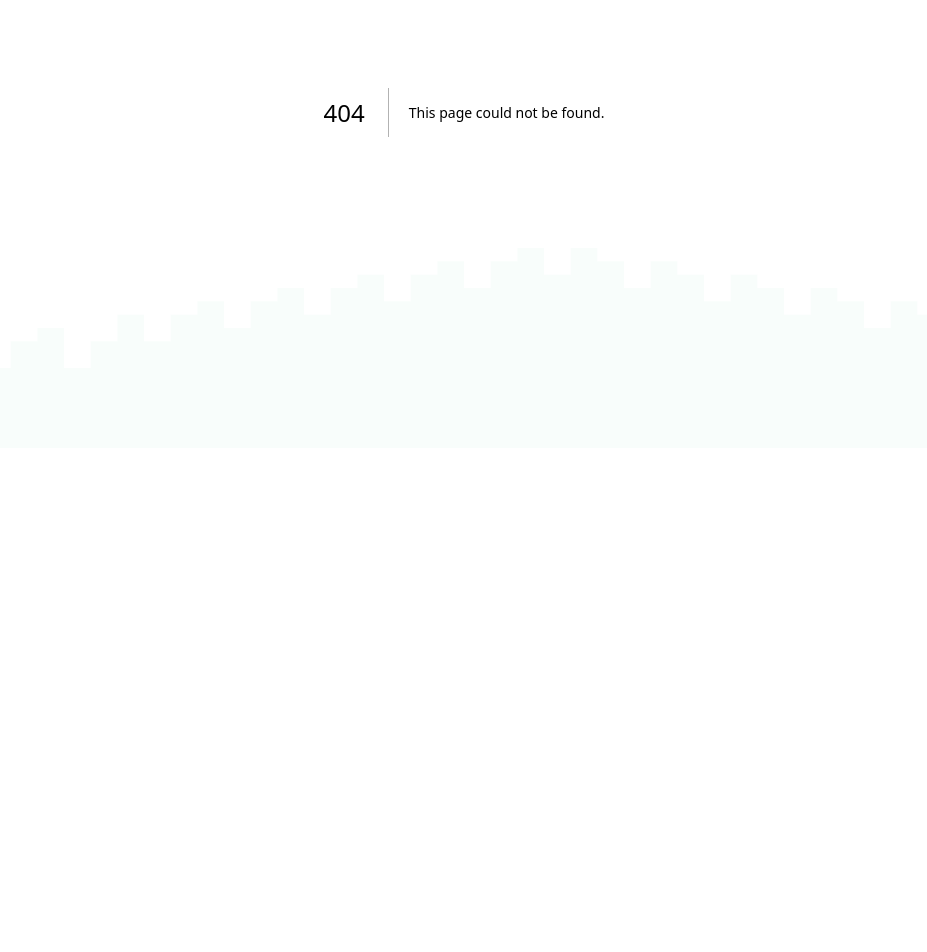
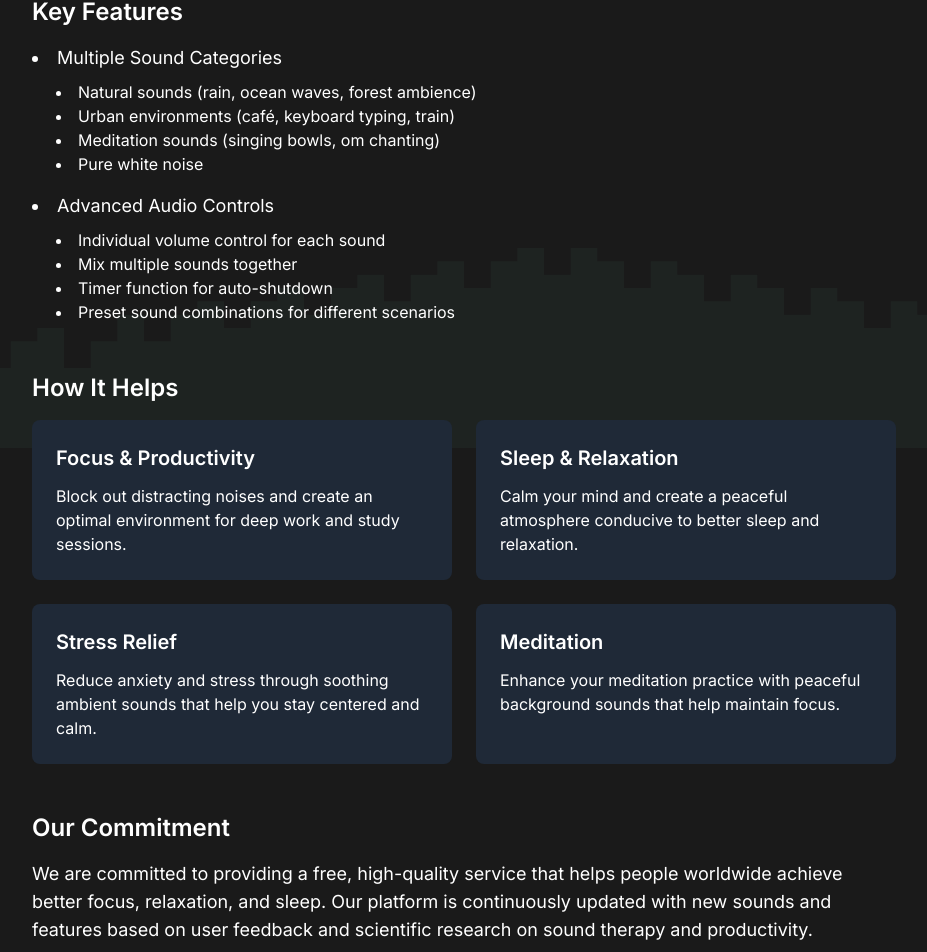
Before and after one commit to myloften/cloudwhitenoise, a Next.js app: page /about in a window 1280 px wide. Before the commit this address had no page. Shown: the part 352-1304 px from the top of the page, without its empty margins (176-1103 px from the left). Before the commit the page ends 864 px from the top, so only its background shows below. Built offline with nearby package versions, Linux system fonts and the light colour scheme.

Commit message:
feat: add about page with mission statement and key features

```diff
--- /dev/null
+++ b/app/about/page.tsx
@@ -0,0 +1,67 @@
+import React from 'react';
+
+export default function AboutPage() {
+  return (
+    <div className="max-w-4xl mx-auto px-4 py-8">
+      <h1 className="text-4xl font-bold mb-8">About Cloud White Noise</h1>
+
+      <section className="mb-12">
+        <h2 className="text-2xl font-semibold mb-4">Our Mission</h2>
+        <p className="text-lg mb-6">
+          Cloud White Noise is dedicated to helping people find peace, focus, and relaxation in their daily lives through carefully curated ambient sounds. Whether you're working, studying, meditating, or trying to get a good night's sleep, we're here to create the perfect acoustic environment for you.
+        </p>
+      </section>
+
+      <section className="mb-12">
+        <h2 className="text-2xl font-semibold mb-4">Key Features</h2>
+        <ul className="list-disc list-inside space-y-4 text-lg">
+          <li>Multiple Sound Categories
+            <ul className="list-disc list-inside ml-6 mt-2 text-base">
+              <li>Natural sounds (rain, ocean waves, forest ambience)</li>
+              <li>Urban environments (café, keyboard typing, train)</li>
+              <li>Meditation sounds (singing bowls, om chanting)</li>
+              <li>Pure white noise</li>
+            </ul>
+          </li>
+          <li>Advanced Audio Controls
+            <ul className="list-disc list-inside ml-6 mt-2 text-base">
+              <li>Individual volume control for each sound</li>
+              <li>Mix multiple sounds together</li>
+              <li>Timer function for auto-shutdown</li>
+              <li>Preset sound combinations for different scenarios</li>
+            </ul>
+          </li>
+        </ul>
+      </section>
+
+      <section className="mb-12">
+        <h2 className="text-2xl font-semibold mb-4">How It Helps</h2>
+        <div className="grid md:grid-cols-2 gap-6">
+          <div className="p-6 rounded-lg bg-gray-50 dark:bg-gray-800">
+            <h3 className="text-xl font-semibold mb-3">Focus & Productivity</h3>
+            <p>Block out distracting noises and create an optimal environment for deep work and study sessions.</p>
+          </div>
+          <div className="p-6 rounded-lg bg-gray-50 dark:bg-gray-800">
+            <h3 className="text-xl font-semibold mb-3">Sleep & Relaxation</h3>
+            <p>Calm your mind and create a peaceful atmosphere conducive to better sleep and relaxation.</p>
+          </div>
+          <div className="p-6 rounded-lg bg-gray-50 dark:bg-gray-800">
+            <h3 className="text-xl font-semibold mb-3">Stress Relief</h3>
+            <p>Reduce anxiety and stress through soothing ambient sounds that help you stay centered and calm.</p>
+          </div>
+          <div className="p-6 rounded-lg bg-gray-50 dark:bg-gray-800">
+            <h3 className="text-xl font-semibold mb-3">Meditation</h3>
+            <p>Enhance your meditation practice with peaceful background sounds that help maintain focus.</p>
+          </div>
+        </div>
+      </section>
+
+      <section>
+        <h2 className="text-2xl font-semibold mb-4">Our Commitment</h2>
+        <p className="text-lg">
+          We are committed to providing a free, high-quality service that helps people worldwide achieve better focus, relaxation, and sleep. Our platform is continuously updated with new sounds and features based on user feedback and scientific research on sound therapy and productivity.
+        </p>
+      </section>
+    </div>
+  );
+}
```
